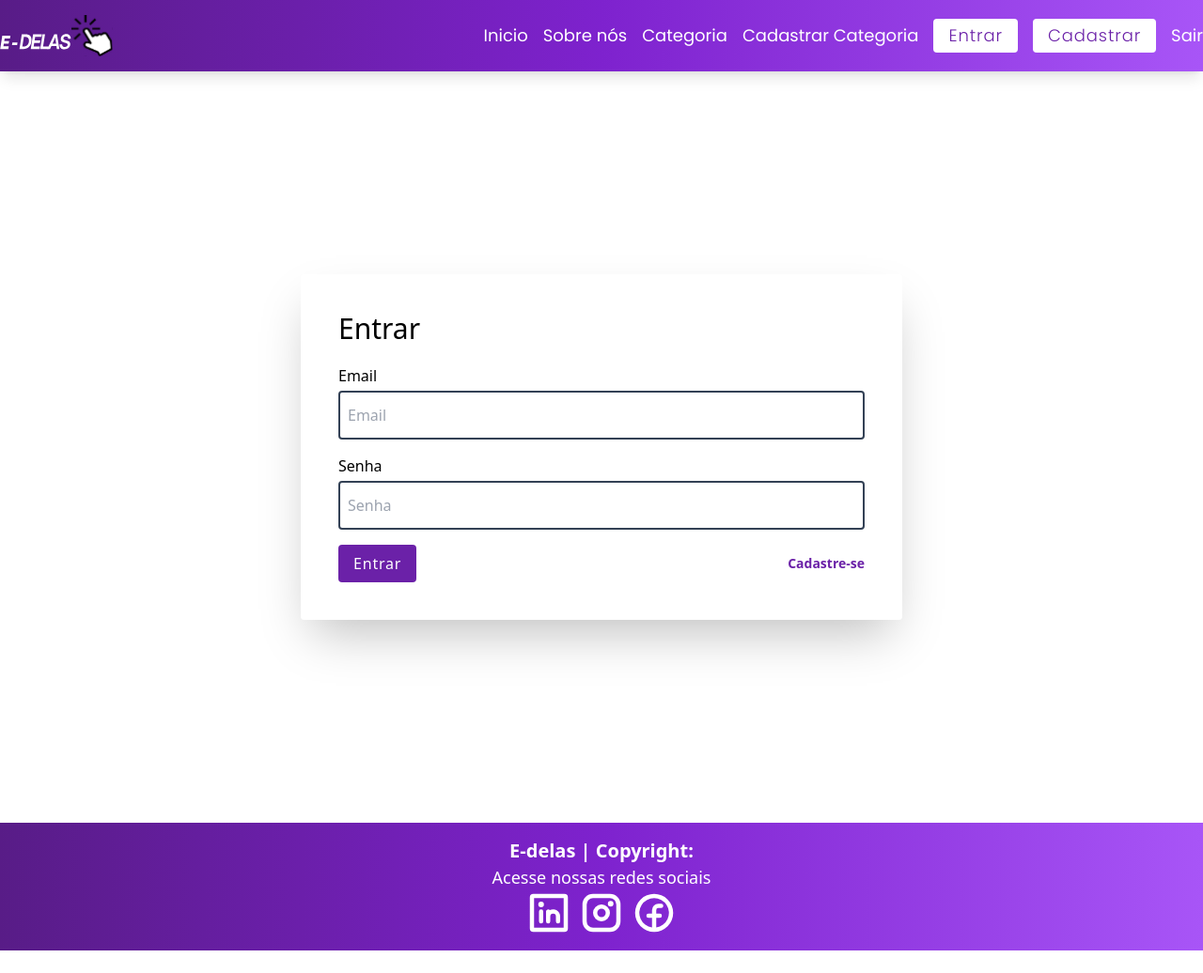
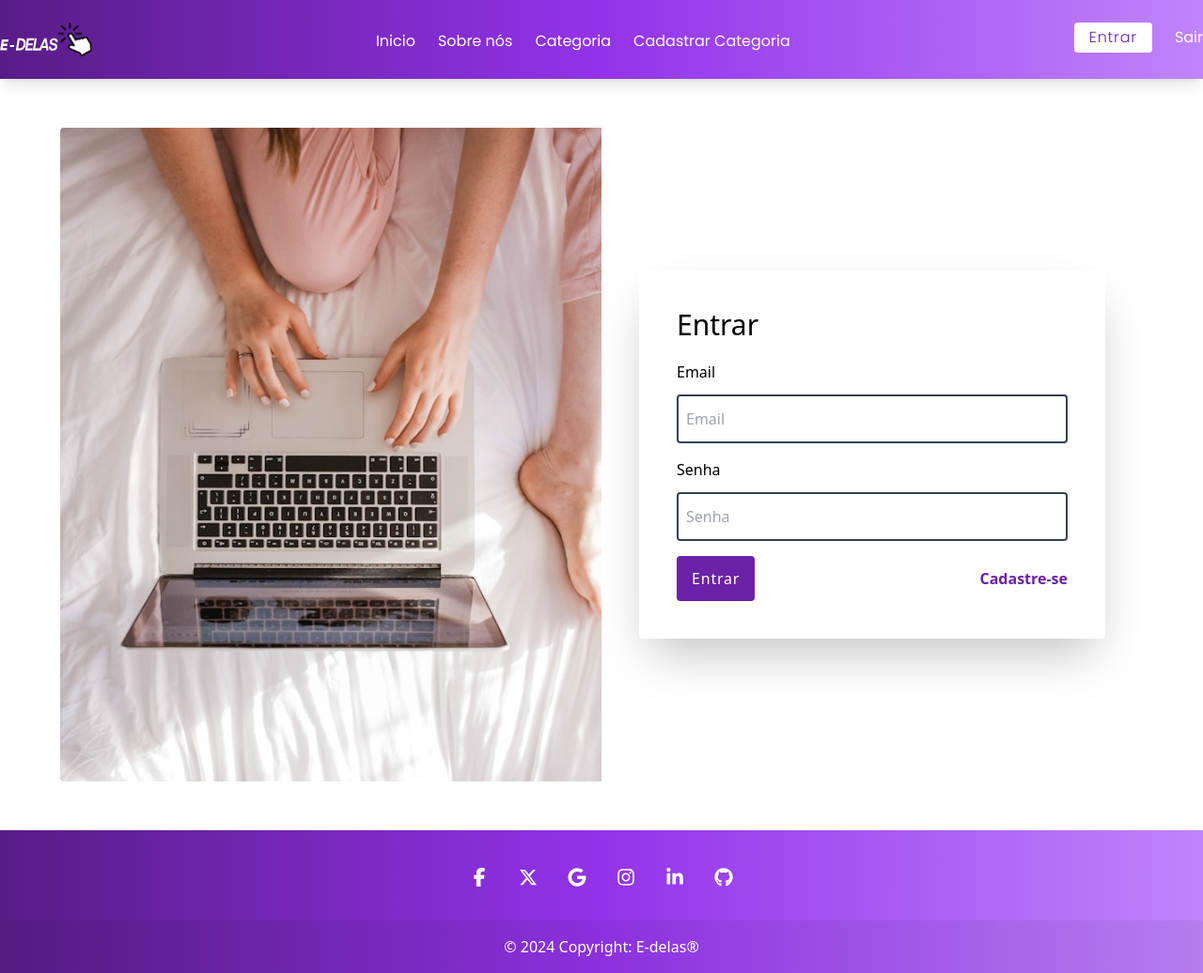
Before and after one commit to Projeto-Integrador-E-Delas/Frontend, a React (Vite) app in the folder e-delas/: page /logar in a window 1280 px wide. Shown: the whole page at 94% size. Before the commit the page ends 1012 px from the top, so only its background shows below. Built offline with nearby package versions, Linux system fonts and the light colour scheme.

Commit message:
Atualizações do footer/NavBar/Login90%

```diff
--- a/e-delas/src/components/categoria/cardCategoria/CardCategoria.tsx
+++ b/e-delas/src/components/categoria/cardCategoria/CardCategoria.tsx
@@ -13,10 +13,10 @@ function CardCategoria({categoria}: CardCategoriaProps) {
       <p className='p-8 text-3xl bg-slate-200 h-full'>{categoria.nome}</p>
       <p className='p-8 text-2xl bg-slate-200 h-full'>{categoria.icone}</p>
       <div className="flex">
-        <Link to={`/editarCategoria/${categoria.id}`} className='w-full text-slate-100 bg-indigo-400 hover:bg-indigo-800 flex items-center justify-center py-2'>
+        <Link to={`/editarCategoria/${categoria.id}`} className='w-full text-white font-light tracking-wider bg-purple-800 hover:bg-purple-600 flex items-center justify-center py-2'>
           <button>Editar</button>
         </Link>
-        <Link to={`/deletarCategoria/${categoria.id}`} className='text-slate-100 bg-red-400 hover:bg-red-700 w-full flex items-center justify-center'>
+        <Link to={`/deletarCategoria/${categoria.id}`} className='text-slate-100 bg-red-600 hover:bg-red-400 w-full flex items-center justify-center'>
           <button>Deletar</button>
         </Link>
       </div>
--- a/e-delas/src/components/categoria/deletarCategoria/DeletarCategoria.tsx
+++ b/e-delas/src/components/categoria/deletarCategoria/DeletarCategoria.tsx
@@ -73,8 +73,8 @@ function DeletarCategoria() {
                 <header className='py-2 px-6 bg-indigo-600 text-white font-bold text-2xl'>Categoria</header>
                 <p className='p-8 text-3xl bg-slate-200 h-full'>{categoria.nome}</p>
                 <div className="flex">
-                    <button className='text-slate-100 bg-red-400 hover:bg-red-600 w-full py-2' onClick={retornar}>Não</button>
-                    <button className='w-full text-slate-100 bg-indigo-400 hover:bg-indigo-600 flex items-center justify-center' onClick={deletarTema}>
+                    <button className='text-slate-100 bg-red-600 hover:bg-red-400 w-full py-2' onClick={retornar}>Não</button>
+                    <button className='w-full text-white font-light tracking-wider bg-purple-800 hover:bg-purple-600 flex items-center justify-center' onClick={deletarTema}>
                         Sim
                     </button>
                 </div>
--- a/e-delas/src/components/footer/Footer.tsx
+++ b/e-delas/src/components/footer/Footer.tsx
@@ -1,25 +1,120 @@
-import React from 'react'
-import { FacebookLogo, InstagramLogo, LinkedinLogo } from '@phosphor-icons/react'
+import { FacebookLogo, InstagramLogo, LinkedinLogo} from "@phosphor-icons/react";
 
 function Footer() {
+  return (
+    <footer className="flex flex-col items-center bg-gradient-to-r from-purple-900 via-purple-600 to-purple-400 text-white text-center text-surface dark:bg-neutral-700 dark:text-white">
+      <div className="container pt-7">
+        <div className="mb-6 flex justify-center space-x-2">
+          <a
+            href="#!"
+            type="button"
+            className="rounded-full bg-transparent p-3 font-medium uppercase leading-normal text-surface transition duration-150 ease-in-out hover:bg-neutral-100 focus:outline-none focus:ring-0 dark:text-white dark:hover:bg-secondary-900 hover:text-purple-800"
+            data-twe-ripple-init
+          >
+            <span className="[&>svg]:h-5 [&>svg]:w-5">
+              <svg
+                xmlns="http://www.w3.org/2000/svg"
+                fill="currentColor"
+                viewBox="0 0 320 512"
+              >
+                <path d="M80 299.3V512H196V299.3h86.5l18-97.8H196V166.9c0-51.7 20.3-71.5 72.7-71.5c16.3 0 29.4 .4 37 1.2V7.9C291.4 4 256.4 0 236.2 0C129.3 0 80 50.5 80 159.4v42.1H14v97.8H80z" />
+              </svg>
+            </span>
+          </a>
 
+          <a
+            href="#!"
+            type="button"
+            className="rounded-full bg-transparent p-3 font-medium uppercase leading-normal text-surface transition duration-150 ease-in-out hover:bg-neutral-100 focus:outline-none focus:ring-0 dark:text-white dark:hover:bg-secondary-900 hover:text-purple-900"
+            data-twe-ripple-init
+          >
+            <span className="mx-auto [&>svg]:h-5 [&>svg]:w-5">
+              <svg
+                xmlns="http://www.w3.org/2000/svg"
+                fill="currentColor"
+                viewBox="0 0 512 512"
+              >
+                <path d="M389.2 48h70.6L305.6 224.2 487 464H345L233.7 318.6 106.5 464H35.8L200.7 275.5 26.8 48H172.4L272.9 180.9 389.2 48zM364.4 421.8h39.1L151.1 88h-42L364.4 421.8z" />
+              </svg>
+            </span>
+          </a>
 
+          <a
+            href="#!"
+            type="button"
+            className="rounded-full bg-transparent p-3 font-medium uppercase leading-normal text-surface transition duration-150 ease-in-out hover:bg-neutral-100 focus:outline-none focus:ring-0 dark:text-white dark:hover:bg-secondary-900 hover:text-purple-900"
+            data-twe-ripple-init
+          >
+            <span className="mx-auto [&>svg]:h-5 [&>svg]:w-5">
+              <svg
+                xmlns="http://www.w3.org/2000/svg"
+                fill="currentColor"
+                viewBox="0 0 488 512"
+              >
+                <path d="M488 261.8C488 403.3 391.1 504 248 504 110.8 504 0 393.2 0 256S110.8 8 248 8c66.8 0 123 24.5 166.3 64.9l-67.5 64.9C258.5 52.6 94.3 116.6 94.3 256c0 86.5 69.1 156.6 153.7 156.6 98.2 0 135-70.4 140.8-106.9H248v-85.3h236.1c2.3 12.7 3.9 24.9 3.9 41.4z" />
+              </svg>
+            </span>
+          </a>
 
-  return (
-    <>
-        <div className="flex justify-center bg-gradient-to-r from-purple-900 via-purple-700 to-purple-500 text-white">
-          <div className="container flex flex-col items-center py-4">
-            <p className='text-xl font-bold'>E-delas | Copyright: </p>
-            <p className='text-lg'>Acesse nossas redes sociais</p>
-            <div className='flex gap-2'>
-              <LinkedinLogo size={48} weight='bold' />
-              <InstagramLogo size={48} weight='bold' />
-              <FacebookLogo size={48} weight='bold' />
-            </div>
-          </div>
+          <a
+            href="#!"
+            type="button"
+            className="rounded-full bg-transparent p-3 font-medium uppercase leading-normal text-surface transition duration-150 ease-in-out hover:bg-neutral-100 focus:outline-none focus:ring-0 dark:text-white dark:hover:bg-secondary-900 hover:text-purple-900"
+            data-twe-ripple-init
+          >
+            <span className="mx-auto [&>svg]:h-5 [&>svg]:w-5">
+              <svg
+                xmlns="http://www.w3.org/2000/svg"
+                fill="currentColor"
+                viewBox="0 0 448 512"
+              >
+                <path d="M224.1 141c-63.6 0-114.9 51.3-114.9 114.9s51.3 114.9 114.9 114.9S339 319.5 339 255.9 287.7 141 224.1 141zm0 189.6c-41.1 0-74.7-33.5-74.7-74.7s33.5-74.7 74.7-74.7 74.7 33.5 74.7 74.7-33.6 74.7-74.7 74.7zm146.4-194.3c0 14.9-12 26.8-26.8 26.8-14.9 0-26.8-12-26.8-26.8s12-26.8 26.8-26.8 26.8 12 26.8 26.8zm76.1 27.2c-1.7-35.9-9.9-67.7-36.2-93.9-26.2-26.2-58-34.4-93.9-36.2-37-2.1-147.9-2.1-184.9 0-35.8 1.7-67.6 9.9-93.9 36.1s-34.4 58-36.2 93.9c-2.1 37-2.1 147.9 0 184.9 1.7 35.9 9.9 67.7 36.2 93.9s58 34.4 93.9 36.2c37 2.1 147.9 2.1 184.9 0 35.9-1.7 67.7-9.9 93.9-36.2 26.2-26.2 34.4-58 36.2-93.9 2.1-37 2.1-147.8 0-184.8zM398.8 388c-7.8 19.6-22.9 34.7-42.6 42.6-29.5 11.7-99.5 9-132.1 9s-102.7 2.6-132.1-9c-19.6-7.8-34.7-22.9-42.6-42.6-11.7-29.5-9-99.5-9-132.1s-2.6-102.7 9-132.1c7.8-19.6 22.9-34.7 42.6-42.6 29.5-11.7 99.5-9 132.1-9s102.7-2.6 132.1 9c19.6 7.8 34.7 22.9 42.6 42.6 11.7 29.5 9 99.5 9 132.1s2.7 102.7-9 132.1z" />
+              </svg>
+            </span>
+          </a>
+
+          <a
+            href="#!"
+            type="button"
+            className="rounded-full bg-transparent p-3 font-medium uppercase leading-normal text-surface transition duration-150 ease-in-out hover:bg-neutral-100 focus:outline-none focus:ring-0 dark:text-white dark:hover:bg-secondary-900 hover:text-purple-900"
+            data-twe-ripple-init
+          >
+            <span className="mx-auto [&>svg]:h-5 [&>svg]:w-5">
+              <svg
+                xmlns="http://www.w3.org/2000/svg"
+                fill="currentColor"
+                viewBox="0 0 448 512"
+              >
+                <path d="M100.3 448H7.4V148.9h92.9zM53.8 108.1C24.1 108.1 0 83.5 0 53.8a53.8 53.8 0 0 1 107.6 0c0 29.7-24.1 54.3-53.8 54.3zM447.9 448h-92.7V302.4c0-34.7-.7-79.2-48.3-79.2-48.3 0-55.7 37.7-55.7 76.7V448h-92.8V148.9h89.1v40.8h1.3c12.4-23.5 42.7-48.3 87.9-48.3 94 0 111.3 61.9 111.3 142.3V448z" />
+              </svg>
+            </span>
+          </a>
+
+          <a
+            href="#!"
+            type="button"
+            className="rounded-full bg-transparent p-3 font-medium uppercase leading-normal text-surface transition duration-150 ease-in-out hover:bg-neutral-100 focus:outline-none focus:ring-0 dark:text-white dark:hover:bg-secondary-900 hover:text-purple-900"
+            data-twe-ripple-init
+          >
+            <span className="mx-auto [&>svg]:h-5 [&>svg]:w-5">
+              <svg
+                xmlns="http://www.w3.org/2000/svg"
+                fill="currentColor"
+                viewBox="0 0 496 512"
+              >
+                <path d="M165.9 397.4c0 2-2.3 3.6-5.2 3.6-3.3 .3-5.6-1.3-5.6-3.6 0-2 2.3-3.6 5.2-3.6 3-.3 5.6 1.3 5.6 3.6zm-31.1-4.5c-.7 2 1.3 4.3 4.3 4.9 2.6 1 5.6 0 6.2-2s-1.3-4.3-4.3-5.2c-2.6-.7-5.5 .3-6.2 2.3zm44.2-1.7c-2.9 .7-4.9 2.6-4.6 4.9 .3 2 2.9 3.3 5.9 2.6 2.9-.7 4.9-2.6 4.6-4.6-.3-1.9-3-3.2-5.9-2.9zM244.8 8C106.1 8 0 113.3 0 252c0 110.9 69.8 205.8 169.5 239.2 12.8 2.3 17.3-5.6 17.3-12.1 0-6.2-.3-40.4-.3-61.4 0 0-70 15-84.7-29.8 0 0-11.4-29.1-27.8-36.6 0 0-22.9-15.7 1.6-15.4 0 0 24.9 2 38.6 25.8 21.9 38.6 58.6 27.5 72.9 20.9 2.3-16 8.8-27.1 16-33.7-55.9-6.2-112.3-14.3-112.3-110.5 0-27.5 7.6-41.3 23.6-58.9-2.6-6.5-11.1-33.3 2.6-67.9 20.9-6.5 69 27 69 27 20-5.6 41.5-8.5 62.8-8.5s42.8 2.9 62.8 8.5c0 0 48.1-33.6 69-27 13.7 34.7 5.2 61.4 2.6 67.9 16 17.7 25.8 31.5 25.8 58.9 0 96.5-58.9 104.2-114.8 110.5 9.2 7.9 17 22.9 17 46.4 0 33.7-.3 75.4-.3 83.6 0 6.5 4.6 14.4 17.3 12.1C428.2 457.8 496 362.9 496 252 496 113.3 383.5 8 244.8 8zM97.2 352.9c-1.3 1-1 3.3 .7 5.2 1.6 1.6 3.9 2.3 5.2 1 1.3-1 1-3.3-.7-5.2-1.6-1.6-3.9-2.3-5.2-1zm-10.8-8.1c-.7 1.3 .3 2.9 2.3 3.9 1.6 1 3.6 .7 4.3-.7 .7-1.3-.3-2.9-2.3-3.9-2-.6-3.6-.3-4.3 .7zm32.4 35.6c-1.6 1.3-1 4.3 1.3 6.2 2.3 2.3 5.2 2.6 6.5 1 1.3-1.3 .7-4.3-1.3-6.2-2.2-2.3-5.2-2.6-6.5-1zm-11.4-14.7c-1.6 1-1.6 3.6 0 5.9 1.6 2.3 4.3 3.3 5.6 2.3 1.6-1.3 1.6-3.9 0-6.2-1.4-2.3-4-3.3-5.6-2z" />
+              </svg>
+            </span>
+          </a>
         </div>
-      </>
-  )
+      </div>
+
+      <div className="w-full bg-black/5 p-4 text-center">
+        © 2024 Copyright:
+        <a href="https://tw-elements.com/"> E-delas®</a>
+      </div>
+    </footer>
+  );
 }
 
-export default Footer
+export default Footer;
--- a/e-delas/src/components/navbar/Navbar.tsx
+++ b/e-delas/src/components/navbar/Navbar.tsx
@@ -4,41 +4,54 @@ import img from "/src/assets/2.svg";
 function Navbar() {
   return (
     <>
-      <div className="sticky top-0 z-10 shadow-lg font-poppins w-full bg-gradient-to-r from-purple-900 via-purple-700 to-purple-500 text-white flex justify-center py-4">
-        <div className="container flex justify-between text-lg items-center">
+      <div className="sticky top-0 z-10 shadow-lg font-poppins w-full bg-gradient-to-r from-purple-900 via-purple-600 to-purple-400 text-white flex justify-center py-6">
+        <div className="container flex justify-between items-start">
           <div className="img">
             <img src={img} width={120} height={120} />
           </div>
 
-          <div className="flex gap-4 items-center">
-            <Link to="/home" className="hover:underline">
+          <div className="mt-2 flex gap-6 justify-center items-center w-full">
+            <Link
+              to="/home"
+              className="block text-white rounded hover:bg-gray-100 md:hover:bg-transparent md:border-0 md:hover:text-gray-300 md:p-0 dark:text-white md:dark:hover:text-blue-500 dark:hover:bg-gray-700 dark:hover:text-white md:dark:hover:bg-transparen"
+            >
               Inicio
             </Link>
-            <Link to="/sobre" className="hover:underline">
+            <Link
+              to="/sobre"
+              className="text-white rounded hover:bg-gray-100 md:hover:bg-transparent md:border-0 md:hover:text-gray-300 md:p-0 dark:text-white md:dark:hover:text-blue-500 dark:hover:bg-gray-700 dark:hover:text-white md:dark:hover:bg-transparen"
+            >
               Sobre nós
             </Link>
-            <Link to="/categoria" className="hover:underline">
+            <Link
+              to="/categoria"
+              className="text-white rounded hover:bg-gray-100 md:hover:bg-transparent md:border-0 md:hover:text-gray-300 md:p-0 dark:text-white md:dark:hover:text-blue-500 dark:hover:bg-gray-700 dark:hover:text-white md:dark:hover:bg-transparen"
+            >
               Categoria
             </Link>
-            <Link to="/cadastrarCategoria" className="hover:underline">
+            <Link
+              to="/cadastrarCategoria"
+              className="text-white rounded hover:bg-gray-100 md:hover:bg-transparent md:border-0 md:hover:text-gray-300 md:p-0 dark:text-white md:dark:hover:text-blue-500 dark:hover:bg-gray-700 dark:hover:text-white md:dark:hover:bg-transparen"
+            >
               Cadastrar Categoria
             </Link>
+            </div>
+
+            <div className="flex gap-6 justify-center items-center">
             <Link to="/logar" className="hover:underline">
               <button className="px-4 py-1 text-purple-800 font-light tracking-wider bg-white hover:bg-gray-100 rounded">
                 Entrar
               </button>
             </Link>
-            <Link to="/cadastrar" className="hover:underline">
-              <button className="px-4 py-1 text-purple-800 font-light tracking-wider bg-white hover:bg-gray-100 rounded">
-                Cadastrar
-              </button>
-            </Link>
-            <Link to="/" className="hover:underline">
+            <Link
+              to="/"
+              className="flex text-white hover:bg-gray-100 md:hover:bg-transparent md:border-0 md:hover:text-gray-300 md:p-0 dark:text-white md:dark:hover:text-blue-500 dark:hover:bg-gray-700 dark:hover:text-white md:dark:hover:bg-transparen"
+            >
               Sair
             </Link>
-          </div>
+            </div>
+            </div>
         </div>
-      </div>
     </>
   );
 }
--- a/e-delas/src/pages/login/Login.tsx
+++ b/e-delas/src/pages/login/Login.tsx
@@ -1,45 +1,52 @@
-import React, { ChangeEvent, useContext, useEffect, useState } from 'react';
-import './Login.css';
-import { AuthContext } from '../../contexts/AuthContext';
-import { Link, useNavigate } from 'react-router-dom';
-import UsuarioLogin from '../../models/UsuarioLogin';
-import { RotatingLines } from 'react-loader-spinner';
+import React, { ChangeEvent, useContext, useEffect, useState } from "react";
+import "./Login.css";
+import { AuthContext } from "../../contexts/AuthContext";
+import { Link, useNavigate } from "react-router-dom";
+import UsuarioLogin from "../../models/UsuarioLogin";
+import { RotatingLines } from "react-loader-spinner";
+import loginImage from "../../assets/loginImage.jpg";
 
 function Login() {
-
-  const { handleLogin, usuario, isLoading } = useContext(AuthContext)
+  const { handleLogin, usuario, isLoading } = useContext(AuthContext);
   const navigate = useNavigate();
-  const [usuarioLogin, setUsuarioLogin] = useState<UsuarioLogin>({} as UsuarioLogin);
+  const [usuarioLogin, setUsuarioLogin] = useState<UsuarioLogin>(
+    {} as UsuarioLogin
+  );
 
   function atualizarEstado(e: ChangeEvent<HTMLInputElement>) {
-
     setUsuarioLogin({
       ...usuarioLogin,
-      [e.target.name]: e.target.value
-    })
+      [e.target.name]: e.target.value,
+    });
   }
 
   function login(e: ChangeEvent<HTMLFormElement>) {
-    e.preventDefault()
-    handleLogin(usuarioLogin)
+    e.preventDefault();
+    handleLogin(usuarioLogin);
   }
 
   useEffect(() => {
     if (usuario.token !== "") {
-      navigate('/home')
+      navigate("/home");
     }
-  }, [usuario])
+  }, [usuario, navigate]);
 
   return (
-    <>
-      <div className="h-screen font-sans login bg-cover">
-        <div className="container mx-auto h-full flex flex-1 justify-center items-center ">
-          <div className="w-full max-w-2xl max-h-2xl">
-            <div className="leading-loose h-full">
-              <form className="max-w-2xl h-sm m-4 p-10 bg-white bg-opacity-50 rounded shadow-2xl " onSubmit={login}>
-              <p className="mb-4 font-medium text-left text-3xl font-bold">Entrar</p>
+    <div className="min-h-screen font-sans login bg-cover flex items-center justify-center">
+      <div className="container mx-auto flex justify-center items-center">
+        <div className="flex flex-wrap lg:flex-nowrap w-full max-w-6xl rounded overflow-hidden">
+          <div className="hidden lg:flex lg:w-1/2">
+            <img src={loginImage} alt="Login" className="object-cover w-full h-full" />
+          </div>
+          <div className="w-full lg:w-1/2 p-10 flex justify-center items-center bg-white bg-opacity-90">
+            <div className="leading-loose w-full">
+              <form
+                className="max-w-lg w-full p-10 bg-white rounded shadow-2xl"
+                onSubmit={login}
+              >
+                <p className="mb-4 font-medium text-left text-3xl">Entrar</p>
                 <div className="mb-3 flex flex-col w-full">
-                  <label htmlFor="email">Email</label>
+                  <label htmlFor="email" className="mb-2">Email</label>
                   <input
                     type="text"
                     id="email"
@@ -47,11 +54,13 @@ function Login() {
                     placeholder="Email"
                     className="border-2 border-slate-700 rounded p-2"
                     value={usuarioLogin.email}
-                    onChange={(e: ChangeEvent<HTMLInputElement>) => atualizarEstado(e)}
+                    onChange={(e: ChangeEvent<HTMLInputElement>) =>
+                      atualizarEstado(e)
+                    }
                   />
                 </div>
                 <div className="mb-3 flex flex-col w-full">
-                  <label htmlFor="senha">Senha</label>
+                  <label htmlFor="senha" className="mb-2">Senha</label>
                   <input
                     type="password"
                     id="senha"
@@ -59,32 +68,43 @@ function Login() {
                     placeholder="Senha"
                     className="border-2 border-slate-700 rounded p-2"
                     value={usuarioLogin.senha}
-                    onChange={(e: ChangeEvent<HTMLInputElement>) => atualizarEstado(e)}
+                    onChange={(e: ChangeEvent<HTMLInputElement>) =>
+                      atualizarEstado(e)
+                    }
                   />
                 </div>
 
-
-                <div className="mt-4 items-center flex justify-between">
-                <button type='submit' className="px-4 py-1 text-white font-light tracking-wider bg-purple-800 hover:bg-purple-600 rounded">
-                  {
-                    isLoading ? <RotatingLines
+                <div className="mt-4 flex justify-between items-center">
+                  <button
+                    type="submit"
+                    className="px-4 py-2 text-white font-light tracking-wider bg-purple-800 hover:bg-purple-600 rounded"
+                  >
+                    {isLoading ? (
+                      <RotatingLines
                         strokeColor="white"
                         strokeWidth="5"
                         animationDuration="0.75"
                         width="24"
                         visible={true}
-                    /> :
-                      <span>Entrar</span>}
+                      />
+                    ) : (
+                      <span>Entrar</span>
+                    )}
                   </button>
 
-                  <Link className="inline-block right-0 align-baseline font-bold text-sm text-500 hover:text-purple-600 text-purple-800" to="/usuarios/cadastrar">Cadastre-se</Link>
+                  <Link
+                    className="inline-block align-baseline font-bold text-base text-purple-800 hover:text-purple-600"
+                    to="/usuarios/cadastrar"
+                  >
+                    Cadastre-se
+                  </Link>
                 </div>
               </form>
             </div>
           </div>
         </div>
       </div>
-          </>
+    </div>
   );
 }
 
--- a/e-delas/src/pages/sobre/Sobre.tsx
+++ b/e-delas/src/pages/sobre/Sobre.tsx
@@ -67,7 +67,7 @@ function Sobre() {
                     </p>
                   </div>
 
-                  <p className="mb-0 text-neutral-500 dark:text-neutral-300">
+                  <p className="mb-2 text-neutral-500 dark:text-neutral-300">
                     Tem como intuito reunir em uma só plataforma mulheres
                     autônomas que queiram promover e vender seus
                     empreendimentos, proporcionando-às maior visibilidade no
```
Also changed, not shown: e-delas/src/pages/home/Home.tsx (+44 -38 lines), e-delas/src/assets/loginImage.jpg (added). Lines whose indentation alone changed are shown as unchanged.
